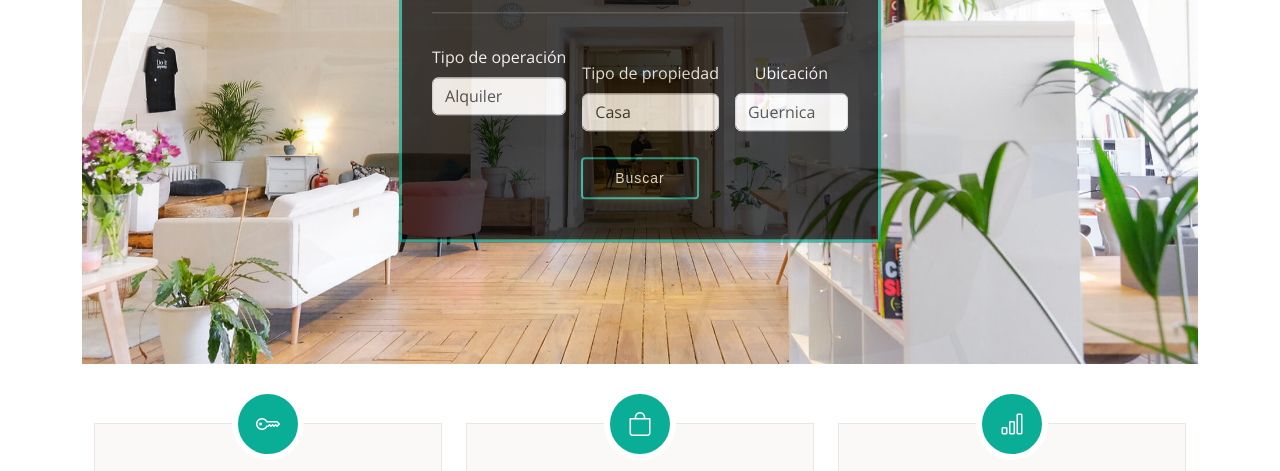
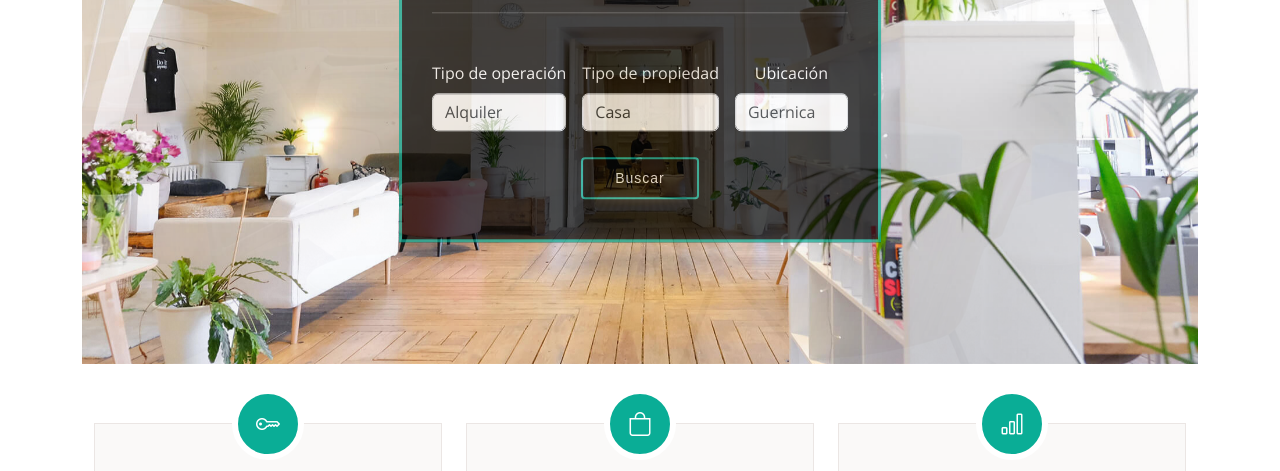
Before and after one commit to Deekyare/inmobiliaria, a plain HTML site: page index.html in a window 1280 px wide. Shown: the part 307-778 px from the top of the page. Drawn offline with nearby package versions, Linux system fonts and the light colour scheme; files that its build step writes are made by us from their sources; a web font is replaced by a local one.

Commit message:
corrección de margin

```diff
--- a/index.html
+++ b/index.html
@@ -149,7 +149,7 @@
           <div
             class="contenedor-dropdown d-flex justify-content-around gap-3 pt-3"
           >
-             <div class="form-group">
+             <div class="form-group mt-3">
                     <label for="operacion">Tipo de operación</label>
                     <select class="form-control mt-2" id="optionOperacion">
                       <option>Alquiler</option>
```
